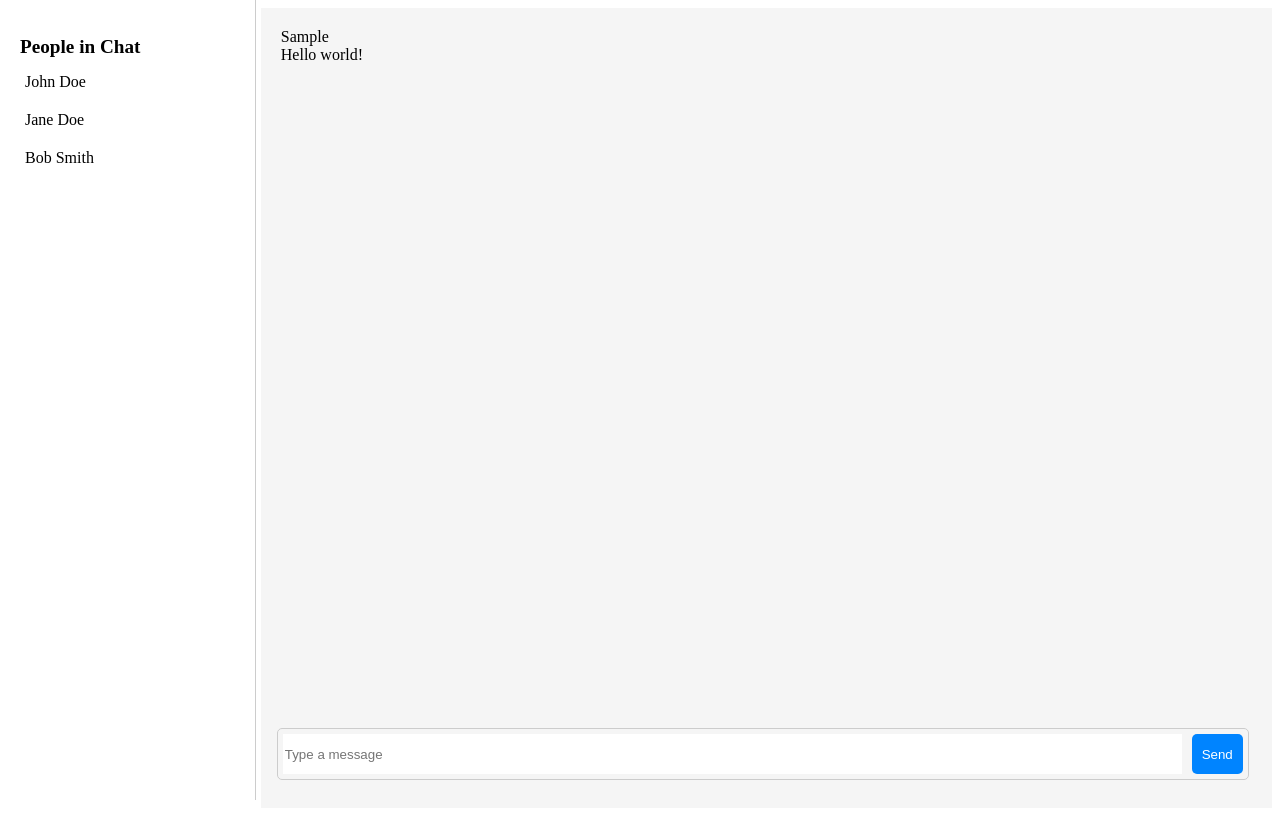
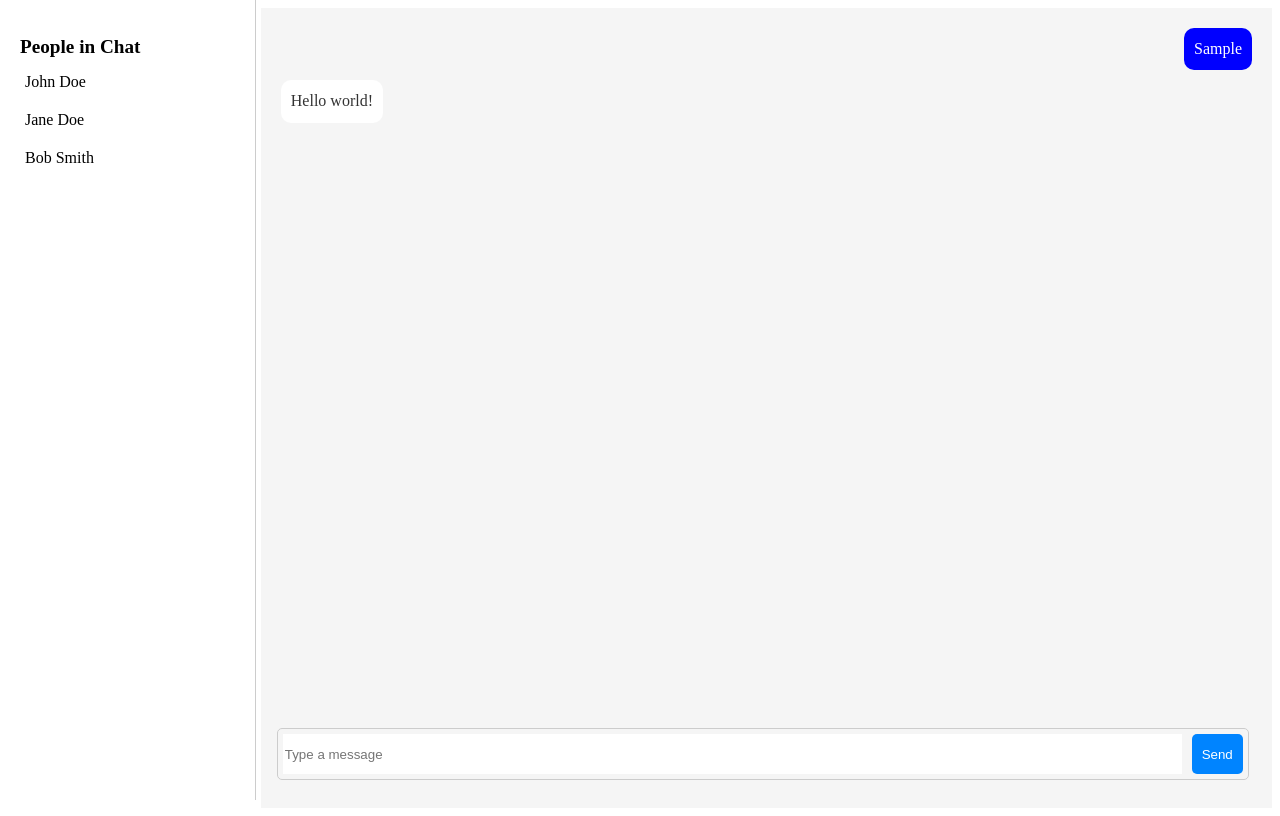
Before and after one commit to RozeSullatui/voicevox_hackthon, a React (Create React App) app in the folder voicevox-chat-front/: page / in a window 1280 px wide. Both pictures are taken after typing "Sample" into the empty fields and a click on the button "Send". Built offline with nearby package versions, Linux system fonts and the light colour scheme.

Commit message:
add_css_message

```diff
--- a/voicevox-chat-front/src/components/Message.jsx
+++ b/voicevox-chat-front/src/components/Message.jsx
@@ -1,11 +1,11 @@
 import React from 'react';
 import '../styles.css'
 
-export const Message = ({ message, className }) => {
+export const Message = ({ message }) => {
   const { text, isUser } = message;
   return (
-    <div className={`message ${className}`}>
-      <div className={`message-inner ${isUser ? 'message-right' : 'message-left'}`}>
+    <div className={` ${isUser ? 'message-right' : 'message-left'}`}>
+      <div className="message-inner">
         {text}
       </div>
     </div>
--- a/voicevox-chat-front/src/components/MessageList.jsx
+++ b/voicevox-chat-front/src/components/MessageList.jsx
@@ -23,17 +23,14 @@ export const MessageList = ({ messages, setMessages }) => {
         <Message
           key={index}
           message={message}
-          className={message.isUser ? 'right' : 'left'}
         />
       ))}
       {textMessages.map((message, index) => (
         <div
           key={index}
-          className={`text-message ${message.isUser ? 'right' : 'left'}`}
         >
           <Message
             message={{ text: message.text, isUser: message.isUser }}
-            className={message.isUser ? 'right' : 'left'}
           />
         </div>
       ))}
--- a/voicevox-chat-front/src/styles.css
+++ b/voicevox-chat-front/src/styles.css
@@ -113,26 +113,33 @@
   box-sizing: border-box;
 }
 
-.text-message {
+
+.message-right {
   display: flex;
-  flex-direction: column;
-  background-color: #f2f2f2;
-  padding: 10px;
+  justify-content: flex-end;
   margin-bottom: 10px;
-  border-radius: 10px;
-  width: 50%;
 }
 
-.text-message.right {
-  align-self: flex-end;
+.message-left {
+  display: flex;
+  justify-content: flex-start;
+  margin-bottom: 10px;
+}
+
+.message-inner {
+  max-width: 60%;
+  padding: 10px;
+  border-radius: 10px;
+  font-size: 16px;
+  line-height: 1.4;
+}
+
+.message-right .message-inner {
   background-color: blue;
   color: white;
 }
 
-.text-message.left {
-  background-color: #f2f2f2;
+.message-left .message-inner {
+  background-color: white;
+  color: #333;
 }
-
-.text-message:last-child {
-  margin-bottom: 0;
-}
```
